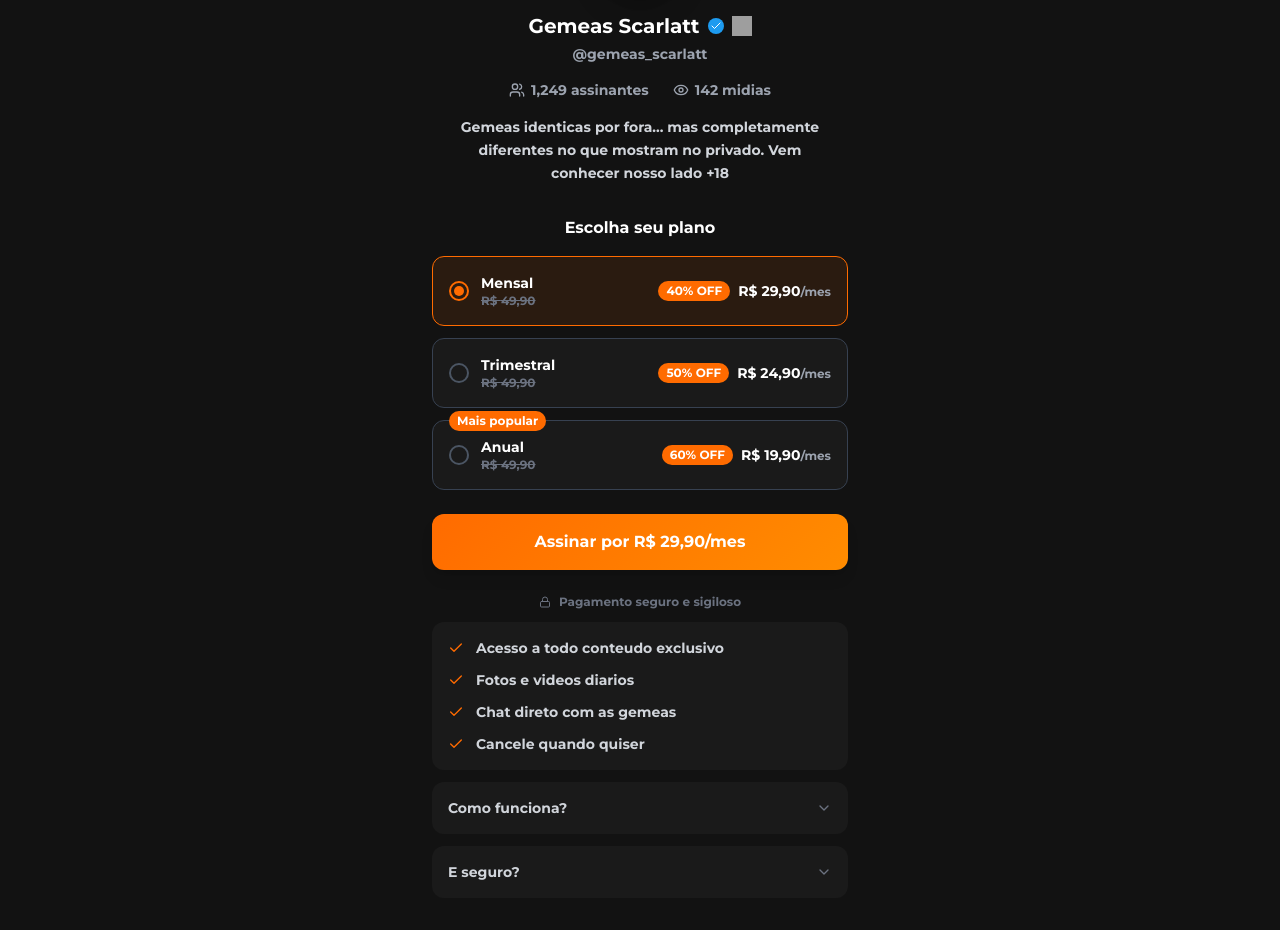
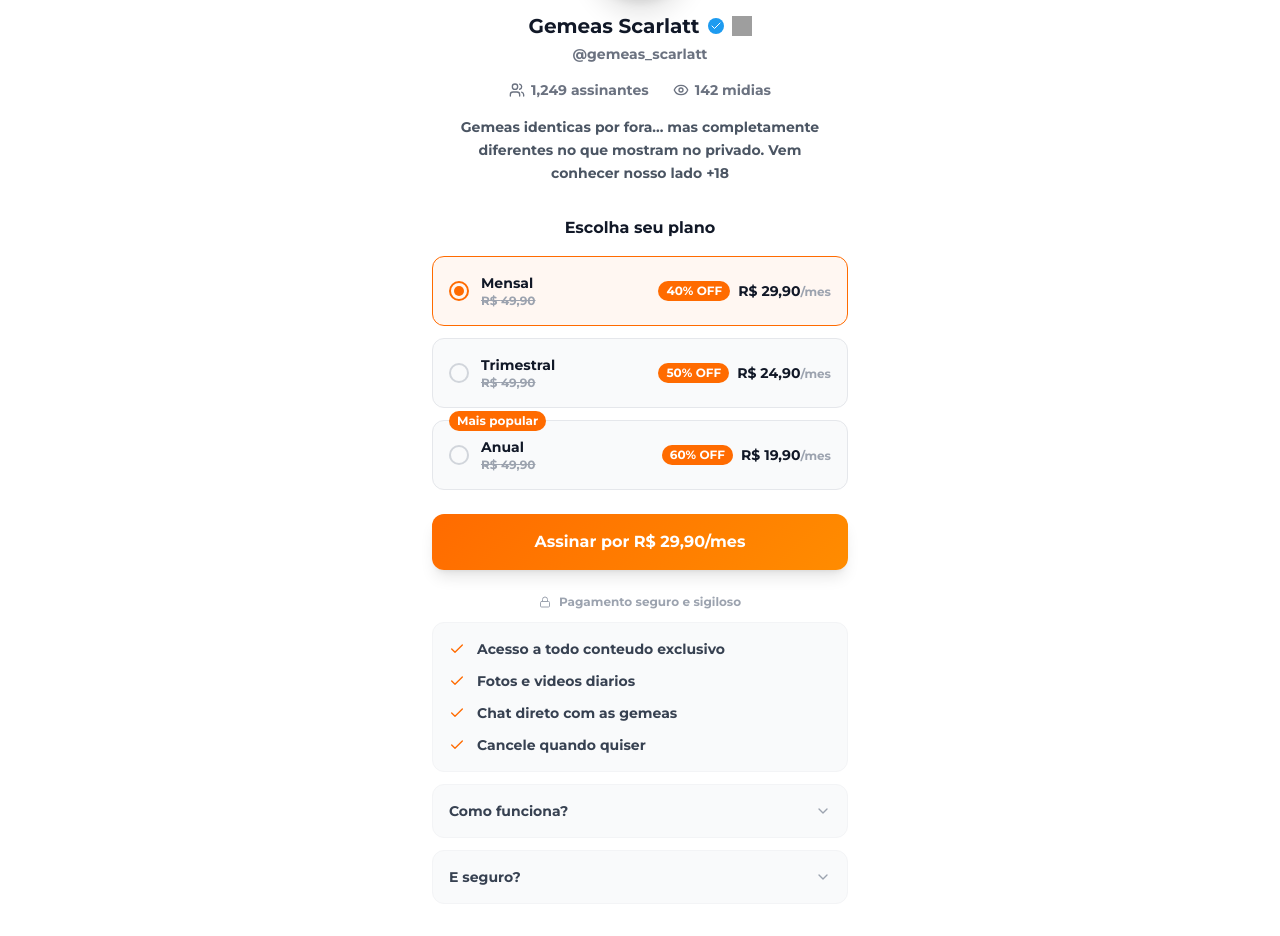
Before and after one commit to femmexagency/pr-sell, a Next.js app: page / in a window 1280 px wide. Shown: the part 304-1240 px from the top of the page. Built offline with nearby package versions, Linux system fonts and the light colour scheme; grey boxes are pictures that could not be loaded.

Commit message:
style: update color scheme for better readability
Adjust text and element colors for improved legibility and integration.

Co-authored-by: null <222891461+femmexagency@users.noreply.github.com>

```diff
--- a/app/page.tsx
+++ b/app/page.tsx
@@ -69,7 +69,7 @@ export default function CheckoutPage() {
   const currentPlan = plans[selectedPlan]
 
   return (
-    <div className="min-h-screen bg-[#121212]">
+    <div className="min-h-screen bg-white">
       {/* Cover Image */}
       <div className="relative w-full h-48 sm:h-56 md:h-64">
         <img
@@ -77,7 +77,7 @@ export default function CheckoutPage() {
           alt="Cover"
           className="w-full h-full object-cover"
         />
-        <div className="absolute inset-0 bg-gradient-to-b from-transparent via-transparent to-[#121212]" />
+        <div className="absolute inset-0 bg-gradient-to-b from-transparent via-transparent to-white" />
       </div>
 
       {/* Profile Section */}
@@ -87,41 +87,41 @@ export default function CheckoutPage() {
           <img
             src="/images/profile-gemeas-final.jpg"
             alt="Gemeas Scarlatt"
-            className="w-28 h-28 rounded-full border-4 border-[#121212] object-cover shadow-xl"
+            className="w-28 h-28 rounded-full border-4 border-white object-cover shadow-xl"
           />
 
           <div className="mt-3 text-center">
             <div className="flex items-center justify-center gap-2">
-              <h1 className="text-xl text-white">Gemeas Scarlatt</h1>
+              <h1 className="text-xl text-gray-900">Gemeas Scarlatt</h1>
               <div className="bg-[#1d9bf0] rounded-full p-0.5">
                 <Check className="w-3 h-3 text-white" />
               </div>
               <img src="https://img.icons8.com/color/20/000000/18-plus.png" alt="+18" className="w-5 h-5" />
             </div>
-            <p className="text-gray-400 text-sm mt-1">@gemeas_scarlatt</p>
+            <p className="text-gray-500 text-sm mt-1">@gemeas_scarlatt</p>
           </div>
 
           {/* Stats */}
           <div className="flex items-center gap-6 mt-4">
-            <div className="flex items-center gap-1.5 text-gray-400">
+            <div className="flex items-center gap-1.5 text-gray-500">
               <Users className="w-4 h-4" />
               <span className="text-sm">{userCount.toLocaleString()} assinantes</span>
             </div>
-            <div className="flex items-center gap-1.5 text-gray-400">
+            <div className="flex items-center gap-1.5 text-gray-500">
               <Eye className="w-4 h-4" />
               <span className="text-sm">142 midias</span>
             </div>
           </div>
 
           {/* Bio */}
-          <p className="text-gray-300 text-sm text-center mt-4 leading-relaxed max-w-sm">
+          <p className="text-gray-600 text-sm text-center mt-4 leading-relaxed max-w-sm">
             {"Gemeas identicas por fora... mas completamente diferentes no que mostram no privado. Vem conhecer nosso lado +18"}
           </p>
         </div>
 
         {/* Plan Selection */}
         <div className="mt-8 space-y-3">
-          <h2 className="text-white text-base text-center mb-4">Escolha seu plano</h2>
+          <h2 className="text-gray-900 text-base text-center mb-4">Escolha seu plano</h2>
 
           {/* Monthly Plan */}
           <button
@@ -129,26 +129,26 @@ export default function CheckoutPage() {
             onClick={() => setSelectedPlan("monthly")}
             className={`w-full flex items-center justify-between p-4 rounded-xl border transition-all duration-200 ${
               selectedPlan === "monthly"
-                ? "border-[#FF6B00] bg-[#FF6B00]/10"
-                : "border-gray-700 bg-[#1a1a1a] hover:border-gray-600"
+                ? "border-[#FF6B00] bg-[#FF6B00]/5"
+                : "border-gray-200 bg-gray-50 hover:border-gray-300"
             }`}
           >
             <div className="flex items-center gap-3">
               <div
                 className={`w-5 h-5 rounded-full border-2 flex items-center justify-center ${
-                  selectedPlan === "monthly" ? "border-[#FF6B00]" : "border-gray-600"
+                  selectedPlan === "monthly" ? "border-[#FF6B00]" : "border-gray-300"
                 }`}
               >
                 {selectedPlan === "monthly" && <div className="w-2.5 h-2.5 rounded-full bg-[#FF6B00]" />}
               </div>
               <div className="text-left">
-                <p className="text-white text-sm">Mensal</p>
-                <p className="text-gray-500 text-xs line-through">R$ {plans.monthly.original}</p>
+                <p className="text-gray-900 text-sm">Mensal</p>
+                <p className="text-gray-400 text-xs line-through">R$ {plans.monthly.original}</p>
               </div>
             </div>
             <div className="text-right flex items-center gap-2">
               <span className="bg-[#FF6B00] text-white text-xs px-2 py-0.5 rounded-full">{plans.monthly.discount}</span>
-              <p className="text-white text-sm">
+              <p className="text-gray-900 text-sm">
                 R$ {plans.monthly.price}
                 <span className="text-gray-400 text-xs">{plans.monthly.period}</span>
               </p>
@@ -161,26 +161,26 @@ export default function CheckoutPage() {
             onClick={() => setSelectedPlan("quarterly")}
             className={`w-full flex items-center justify-between p-4 rounded-xl border transition-all duration-200 ${
               selectedPlan === "quarterly"
-                ? "border-[#FF6B00] bg-[#FF6B00]/10"
-                : "border-gray-700 bg-[#1a1a1a] hover:border-gray-600"
+                ? "border-[#FF6B00] bg-[#FF6B00]/5"
+                : "border-gray-200 bg-gray-50 hover:border-gray-300"
             }`}
           >
             <div className="flex items-center gap-3">
               <div
                 className={`w-5 h-5 rounded-full border-2 flex items-center justify-center ${
-                  selectedPlan === "quarterly" ? "border-[#FF6B00]" : "border-gray-600"
+                  selectedPlan === "quarterly" ? "border-[#FF6B00]" : "border-gray-300"
                 }`}
               >
                 {selectedPlan === "quarterly" && <div className="w-2.5 h-2.5 rounded-full bg-[#FF6B00]" />}
               </div>
               <div className="text-left">
-                <p className="text-white text-sm">Trimestral</p>
-                <p className="text-gray-500 text-xs line-through">R$ {plans.quarterly.original}</p>
+                <p className="text-gray-900 text-sm">Trimestral</p>
+                <p className="text-gray-400 text-xs line-through">R$ {plans.quarterly.original}</p>
               </div>
             </div>
             <div className="text-right flex items-center gap-2">
               <span className="bg-[#FF6B00] text-white text-xs px-2 py-0.5 rounded-full">{plans.quarterly.discount}</span>
-              <p className="text-white text-sm">
+              <p className="text-gray-900 text-sm">
                 R$ {plans.quarterly.price}
                 <span className="text-gray-400 text-xs">{plans.quarterly.period}</span>
               </p>
@@ -193,8 +193,8 @@ export default function CheckoutPage() {
             onClick={() => setSelectedPlan("yearly")}
             className={`w-full flex items-center justify-between p-4 rounded-xl border transition-all duration-200 relative ${
               selectedPlan === "yearly"
-                ? "border-[#FF6B00] bg-[#FF6B00]/10"
-                : "border-gray-700 bg-[#1a1a1a] hover:border-gray-600"
+                ? "border-[#FF6B00] bg-[#FF6B00]/5"
+                : "border-gray-200 bg-gray-50 hover:border-gray-300"
             }`}
           >
             <div className="absolute -top-2.5 left-4 bg-[#FF6B00] text-white text-xs px-2 py-0.5 rounded-full">
@@ -203,19 +203,19 @@ export default function CheckoutPage() {
             <div className="flex items-center gap-3">
               <div
                 className={`w-5 h-5 rounded-full border-2 flex items-center justify-center ${
-                  selectedPlan === "yearly" ? "border-[#FF6B00]" : "border-gray-600"
+                  selectedPlan === "yearly" ? "border-[#FF6B00]" : "border-gray-300"
                 }`}
               >
                 {selectedPlan === "yearly" && <div className="w-2.5 h-2.5 rounded-full bg-[#FF6B00]" />}
               </div>
               <div className="text-left">
-                <p className="text-white text-sm">Anual</p>
-                <p className="text-gray-500 text-xs line-through">R$ {plans.yearly.original}</p>
+                <p className="text-gray-900 text-sm">Anual</p>
+                <p className="text-gray-400 text-xs line-through">R$ {plans.yearly.original}</p>
               </div>
             </div>
             <div className="text-right flex items-center gap-2">
               <span className="bg-[#FF6B00] text-white text-xs px-2 py-0.5 rounded-full">{plans.yearly.discount}</span>
-              <p className="text-white text-sm">
+              <p className="text-gray-900 text-sm">
                 R$ {plans.yearly.price}
                 <span className="text-gray-400 text-xs">{plans.yearly.period}</span>
               </p>
@@ -242,46 +242,46 @@ export default function CheckoutPage() {
 
         {/* Security & Info */}
         <div className="mt-6 space-y-3 pb-8">
-          <div className="flex items-center justify-center gap-2 text-gray-500 text-xs">
+          <div className="flex items-center justify-center gap-2 text-gray-400 text-xs">
             <Lock className="w-3 h-3" />
             <span>Pagamento seguro e sigiloso</span>
           </div>
 
           {/* Features */}
-          <div className="bg-[#1a1a1a] rounded-xl p-4 space-y-3">
+          <div className="bg-gray-50 rounded-xl p-4 space-y-3 border border-gray-100">
             <div className="flex items-center gap-3">
               <Check className="w-4 h-4 text-[#FF6B00] flex-shrink-0" />
-              <span className="text-gray-300 text-sm">Acesso a todo conteudo exclusivo</span>
+              <span className="text-gray-700 text-sm">Acesso a todo conteudo exclusivo</span>
             </div>
             <div className="flex items-center gap-3">
               <Check className="w-4 h-4 text-[#FF6B00] flex-shrink-0" />
-              <span className="text-gray-300 text-sm">Fotos e videos diarios</span>
+              <span className="text-gray-700 text-sm">Fotos e videos diarios</span>
             </div>
             <div className="flex items-center gap-3">
               <Check className="w-4 h-4 text-[#FF6B00] flex-shrink-0" />
-              <span className="text-gray-300 text-sm">Chat direto com as gemeas</span>
+              <span className="text-gray-700 text-sm">Chat direto com as gemeas</span>
             </div>
             <div className="flex items-center gap-3">
               <Check className="w-4 h-4 text-[#FF6B00] flex-shrink-0" />
-              <span className="text-gray-300 text-sm">Cancele quando quiser</span>
+              <span className="text-gray-700 text-sm">Cancele quando quiser</span>
             </div>
           </div>
 
           {/* FAQ */}
-          <details className="bg-[#1a1a1a] rounded-xl">
-            <summary className="flex items-center justify-between p-4 cursor-pointer text-gray-300 text-sm">
+          <details className="bg-gray-50 rounded-xl border border-gray-100">
+            <summary className="flex items-center justify-between p-4 cursor-pointer text-gray-700 text-sm">
               Como funciona?
-              <ChevronDown className="w-4 h-4 text-gray-500" />
+              <ChevronDown className="w-4 h-4 text-gray-400" />
             </summary>
             <div className="px-4 pb-4 text-gray-500 text-xs leading-relaxed">
               {"Escolha seu plano, finalize o pagamento e tenha acesso imediato a todo conteudo exclusivo. O pagamento e recorrente e voce pode cancelar a qualquer momento."}
             </div>
           </details>
 
-          <details className="bg-[#1a1a1a] rounded-xl">
-            <summary className="flex items-center justify-between p-4 cursor-pointer text-gray-300 text-sm">
+          <details className="bg-gray-50 rounded-xl border border-gray-100">
+            <summary className="flex items-center justify-between p-4 cursor-pointer text-gray-700 text-sm">
               {"E seguro?"}
-              <ChevronDown className="w-4 h-4 text-gray-500" />
+              <ChevronDown className="w-4 h-4 text-gray-400" />
             </summary>
             <div className="px-4 pb-4 text-gray-500 text-xs leading-relaxed">
               {"Sim! Todos os pagamentos sao processados de forma segura e sigilosa. Nenhuma informacao aparece na fatura do cartao."}
```
